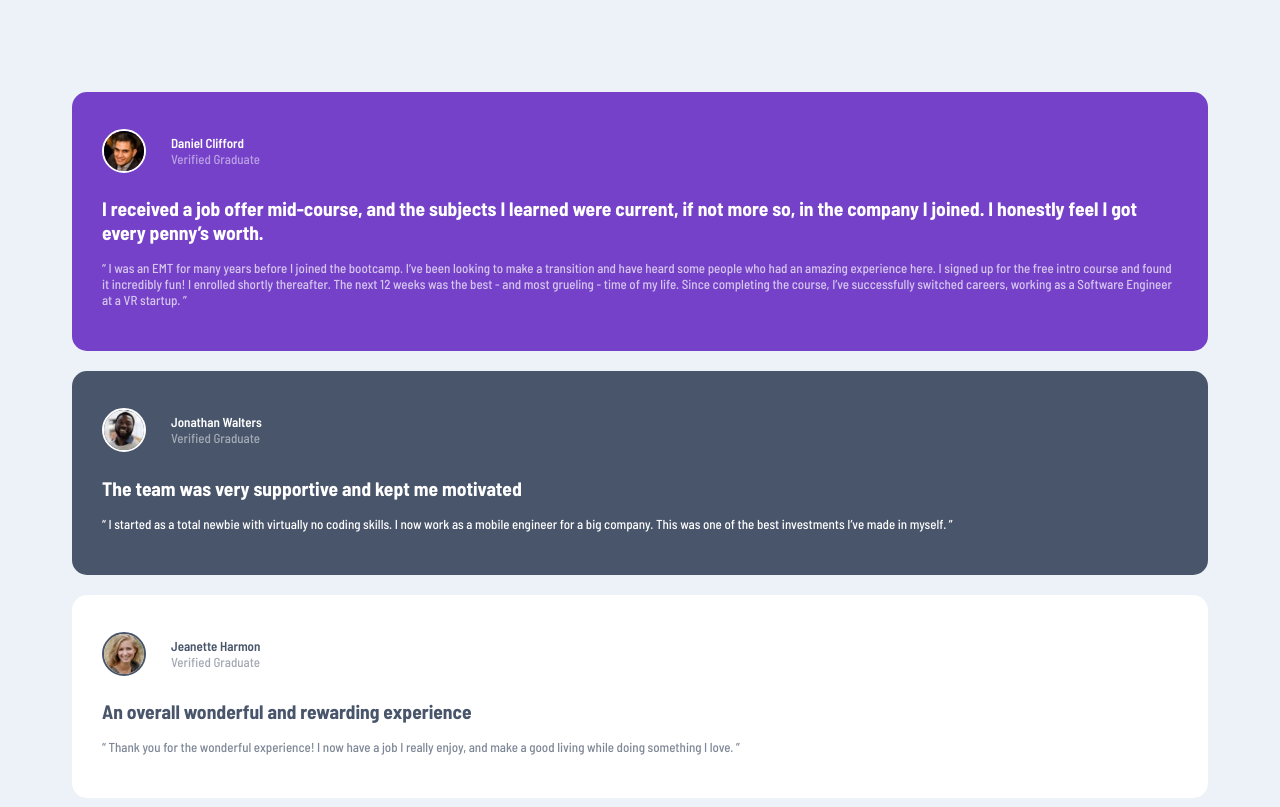
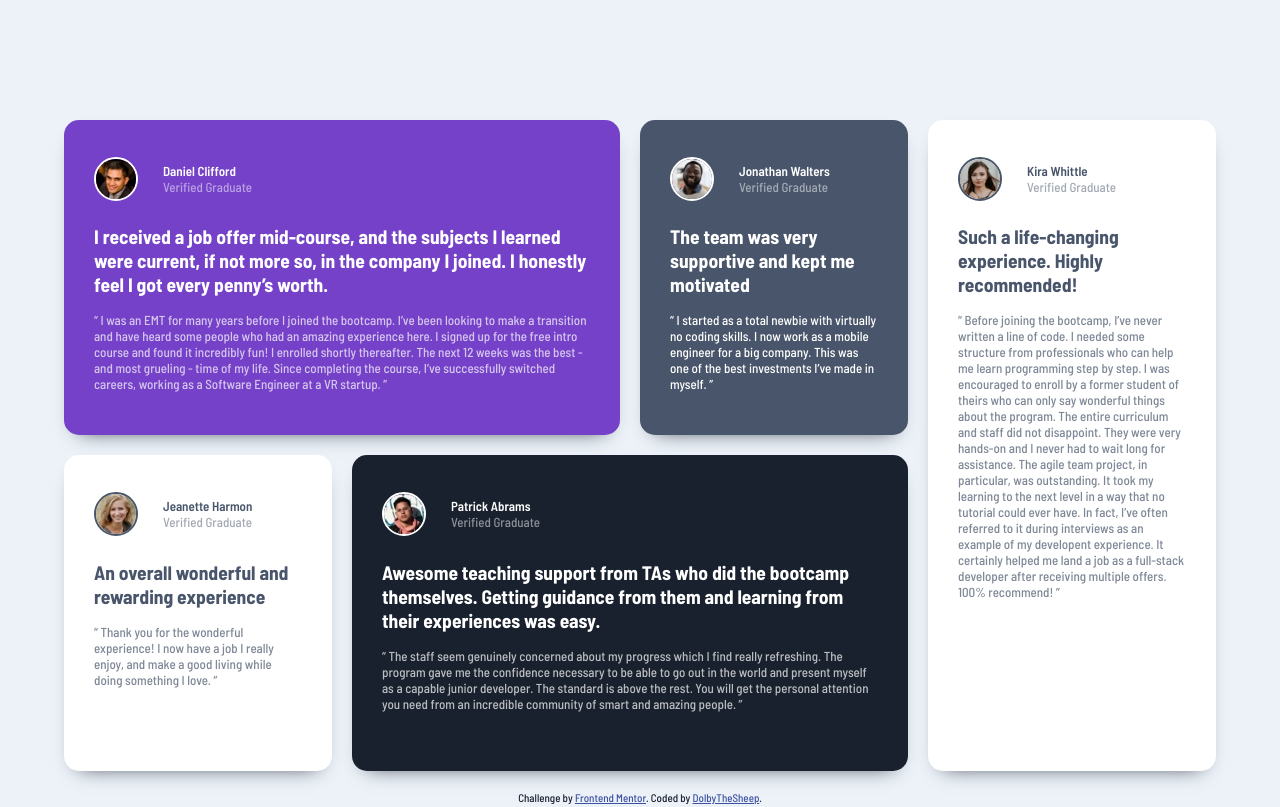
Before and after one commit to DolbyTheSheep/Testimonials-Grid-Section, a plain HTML site: page index.html in a window 1280 px wide. Shown: the top 807 px of the page. Drawn offline with Linux system fonts and the light colour scheme.

Commit message:
Design for Tablet and Desktop

```diff
--- a/index.html
+++ b/index.html
@@ -11,7 +11,7 @@
 
   <!-- Feel free to remove these styles or customise in your own stylesheet 👍 -->
   <style>
-    .attribution { font-size: 11px; text-align: center; }
+    .attribution { font-size: 11px; text-align: center; color: hsl(219, 29%, 14%)}
     .attribution a { color: hsl(228, 45%, 44%); }
   </style>
 </head>
--- a/style.css
+++ b/style.css
@@ -48,6 +48,14 @@ main {
 section {
     border-radius: 15px;
     padding: 30px;
+
+    box-shadow: var(--very-dark-blackish-blue) 0px 10px 20px -15px;
+    transition: transform .2s;
+}
+
+section:hover {
+    cursor: pointer;
+    transform: scale(1.04);
 }
 
 .profile {
@@ -100,3 +108,96 @@ img {
 #kira {
     background-color: var(--white);
 }
+
+@media screen and (min-width: 600px) {
+    main {
+        max-width: 90%;
+        margin: auto;
+        display: grid;
+        margin-top: 20px;
+        grid-template-columns: repeat(2, 1fr);
+        grid-template-rows: repeat(4, 1fr);
+        gap: 20px;
+    }
+
+    #jeanette {
+        grid-row-start: 2;
+        grid-column-start: 1;
+    }
+
+    #daniel {
+        grid-column-start: 1;
+        grid-column-end: span 2;
+    }
+
+    #patrick {
+        grid-row-start: 3;
+        grid-column-start: 1;
+        grid-column-end: span 2;
+    }
+
+    #kira {
+        grid-row-start: 4;
+        grid-column-start: 1;
+        grid-column-end: span 2;
+    }
+
+    #jonathan  {
+        grid-row-start: 2;
+        grid-column-start: 2;
+    }
+}
+
+
+@media screen and (min-width: 992px) {
+
+    body {
+        padding: 0px;
+        margin: 0;
+        margin-top: 100px;
+        display: flex;
+        flex-direction: column;
+        justify-content: space-evenly;
+        align-items: center;
+        gap: 20px;
+    }
+
+    main {
+        width: 90%;
+        max-width: 1200px;
+        margin: auto;
+        display: grid;
+        margin-top: 20px;
+        grid-template-columns: repeat(4, 1fr);
+        grid-template-rows: repeat(2, 1fr);
+        gap: 20px;
+    }
+
+    #daniel {
+        grid-column-start: 1;
+        grid-row-start: 1;
+        grid-column-end: span 2;
+    }
+
+    #jonathan {
+        grid-row-start: 1;
+        grid-column-start: 3;
+    }
+
+    #patrick {
+        grid-row-start: 2;
+        grid-column-start: 2;
+        grid-column-end: span 2;
+    }
+
+    #kira {
+        grid-column-start: 4;
+        grid-row-start: 1;
+        grid-row-end: span 2;
+    }
+
+    #jeanette {
+        grid-row-start: 2;
+        grid-column-start: 1;
+    }
+}
```
